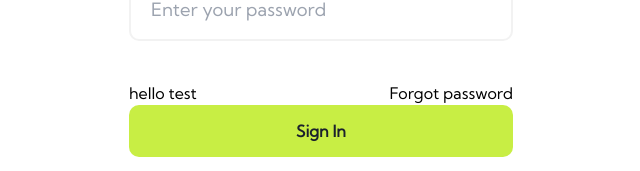
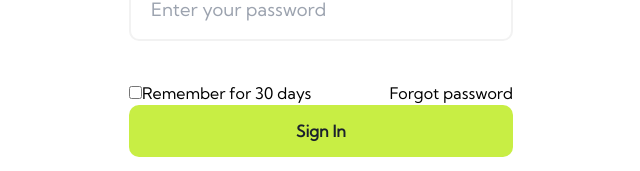
Before and after one commit to LiMichael1/Expense-Tracker, a Next.js app: page /sign-in in a window 1280 px wide. Shown: the part 514-685 px from the top of the page, without its empty margins (21-661 px from the left). Built offline with nearby package versions, Linux system fonts and the light colour scheme.

Commit message:
finished sign in form

```diff
--- /dev/null
+++ b/components/global/FormCheckbox.jsx
@@ -0,0 +1,17 @@
+import React from "react";
+
+import { useField } from "formik";
+
+const FormCheckbox = ({ children, ...props }) => {
+  const [field, meta] = useField({ ...props, type: "checkbox" });
+  return (
+    <>
+      <label>
+        <input type="checkbox" {...field} {...props} />
+        {children}
+      </label>
+    </>
+  );
+};
+
+export default FormCheckbox;
--- a/components/sign in/Form.jsx
+++ b/components/sign in/Form.jsx
@@ -18,6 +18,7 @@ import {
 
 import Link from "next/link";
 import Image from "next/image";
+import FormCheckbox from "../global/FormCheckbox";
 
 const signUpSchema = Yup.object().shape({
   email: Yup.string().email("Invalid email").required("Required"),
@@ -31,7 +32,7 @@ const FormComponent = () => {
         <FormHeader>Welcome back</FormHeader>
         <FormSubHeader>Welcome back! Please enter your details</FormSubHeader>
         <Formik
-          initialValues={{ email: "", password: "" }}
+          initialValues={{ email: "", password: "", rememberUser: false }}
           validationSchema={signUpSchema}
           onSubmit={(values, { setSubmitting }) => {
             setTimeout(() => {
@@ -56,7 +57,9 @@ const FormComponent = () => {
             ></FormInputField>
             <br></br>
             <InlineContainer>
-              <p>hello test</p>
+              <FormCheckbox name="rememberUser">
+                Remember for 30 days
+              </FormCheckbox>
               <Link href="#">
                 <a>Forgot password</a>
               </Link>
--- a/components/styled/sign in/form.js
+++ b/components/styled/sign in/form.js
@@ -5,7 +5,7 @@ export const FormContainer = styled.div`
   flex-direction: column;
   align-items: flex-start;
   margin: 220px 0 0 150px;
-  width: 30vw;
+  width: 30%;
 `;
 
 export const FormHeader = styled.h1`
```
